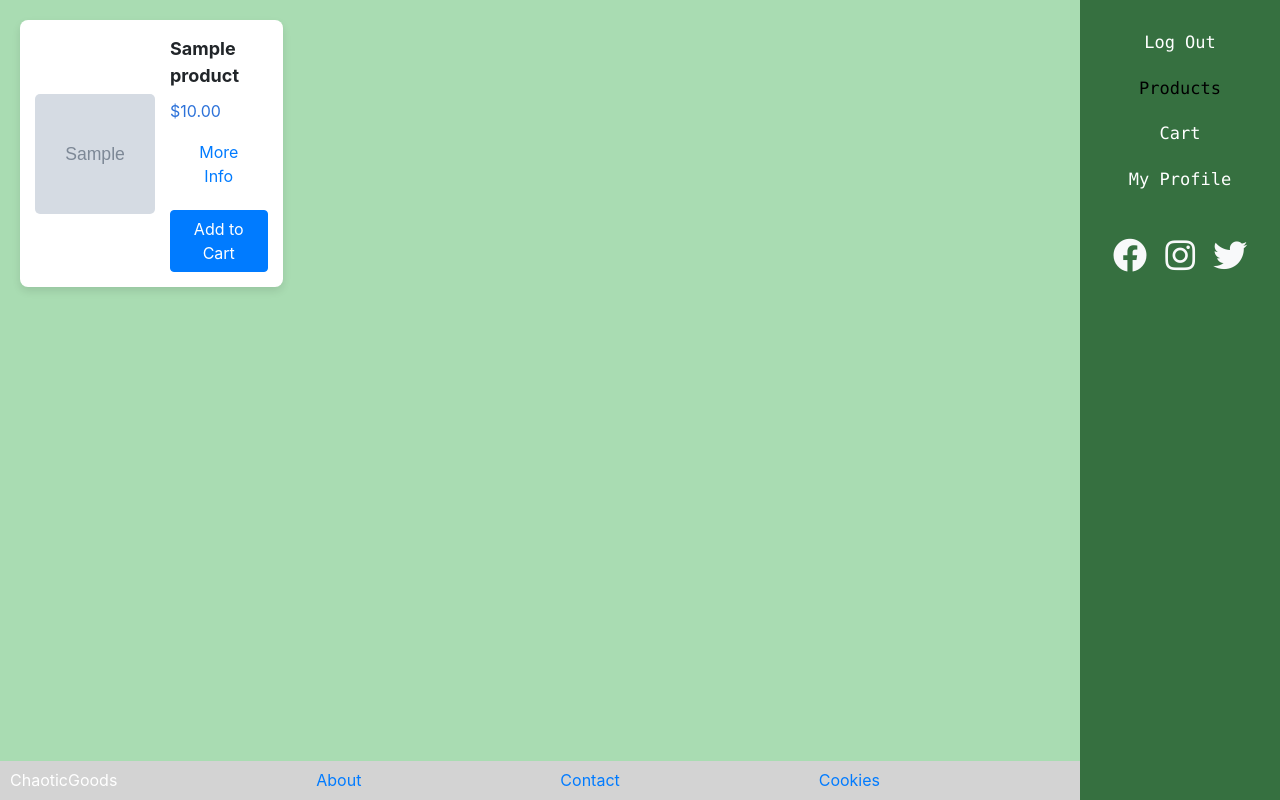
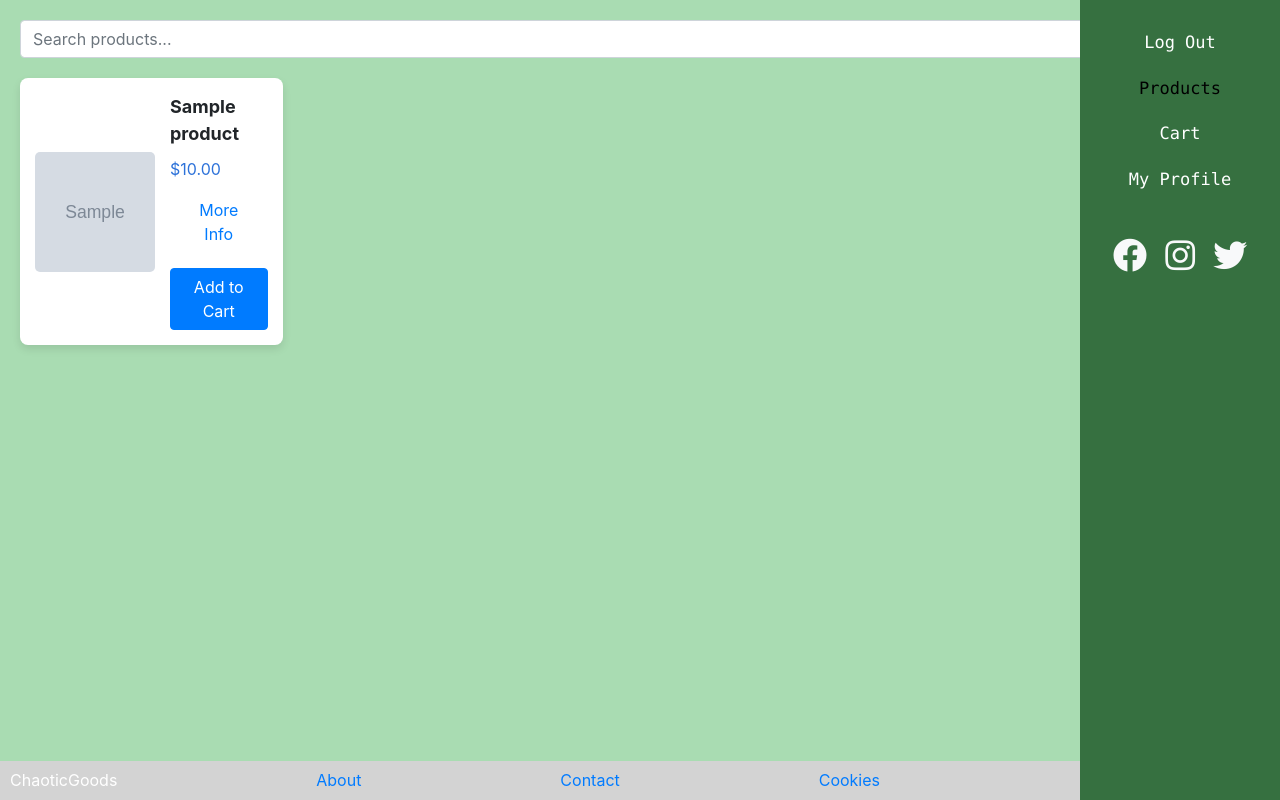
Before and after one commit to Alex-Senst/ChaoticGoods, a PHP site: page /products.php in a window 1280 px wide. Run offline with PHP 8.4, Linux system fonts and the light colour scheme; tables that the repository leaves empty or names only in its code hold one stand-in row (values such as "Sample post"); grey boxes marked "Sample" are stand-in pictures.

Commit message:
attempt at search bar

```diff
--- a/products.php
+++ b/products.php
@@ -1,9 +1,9 @@
 <?php
-// Database connection
+
 $host = 'localhost';
 $dbname = 'chaotic_goods';
-$username = 'root';  // Change this to your database username
-$password = '';      // Change this to your database password
+$username = 'root';
+$password = '';
 
 try {
     $pdo = new PDO("mysql:host=$host;dbname=$dbname", $username, $password);
@@ -12,10 +12,10 @@ try {
     echo 'Connection failed: ' . $e->getMessage();
 }
 
-// Fetch products from database
-$query = "SELECT * FROM products";
+$search = isset($_GET['search']) ? trim($_GET['search']) : '';
+$query = "SELECT * FROM products WHERE title LIKE :search";
 $stmt = $pdo->prepare($query);
-$stmt->execute();
+$stmt->execute(['search' => "%$search%"]);
 $products = $stmt->fetchAll(PDO::FETCH_ASSOC);
 ?>
 
@@ -65,6 +65,10 @@ $products = $stmt->fetchAll(PDO::FETCH_ASSOC);
         .product-buttons {
             margin-top: 15px;
         }
+
+        .search-bar {
+            margin-bottom: 20px;
+        }
     </style>
 </head>
 <body>
@@ -74,7 +78,6 @@ $products = $stmt->fetchAll(PDO::FETCH_ASSOC);
             <li><a href="products.php" class="active">Products</a></li>
             <li><a href="cart.php">Cart</a></li>
             <li><a href="user.php">My Profile</a></li>
-
         </ul>
         <div class="social-icons">
             <a href="https://facebook.com" target="_blank" class="text-light mr-2"><i class="fab fa-facebook fa-2x"></i></a>
@@ -82,14 +85,21 @@ $products = $stmt->fetchAll(PDO::FETCH_ASSOC);
             <a href="https://twitter.com" target="_blank" class="text-light"><i class="fab fa-twitter fa-2x"></i></a>
         </div>
     </div>
+
     <div class="container" style="margin-left: 20px; padding-top: 20px;">
+        <!-- Search Bar -->
+        <form method="GET" class="search-bar">
+            <input type="text" name="search" class="form-control" placeholder="Search products..." value="<?= htmlspecialchars($search) ?>">
+        </form>
+
         <div class="row">
+            <?php if (count($products) > 0): ?>
                 <?php foreach ($products as $product): ?>
                     <div class="col-md-3">
                         <div class="product-card">
-                        <img src="<?= $product['image_url'] ?>" alt="Product Image">
+                            <img src="<?= htmlspecialchars($product['image_url']) ?>" alt="Product Image">
                             <div class="product-info">
-                            <div class="product-title"><?= $product['title'] ?></div>
+                                <div class="product-title"><?= htmlspecialchars($product['title']) ?></div>
                                 <div class="product-price">$<?= number_format($product['price'], 2) ?></div>
                                 <a href="details.php?id=<?= $product['id'] ?>" class="btn btn-link">More Info</a>
                                 <div class="product-buttons">
@@ -102,14 +112,19 @@ $products = $stmt->fetchAll(PDO::FETCH_ASSOC);
                         </div>
                     </div>
                 <?php endforeach; ?>
+            <?php else: ?>
+                <p>No products found.</p>
+            <?php endif; ?>
         </div>
     </div>
+
     <footer>
         <p>ChaoticGoods</p>
         <p><a href="about.php">About</a></p>
         <p><a href="contact.php">Contact</a></p>
         <p><a href="cookies.php">Cookies</a></p>
     </footer>
+
     <script src="https://code.jquery.com/jquery-3.5.1.slim.min.js"></script>
     <script src="https://maxcdn.bootstrapcdn.com/bootstrap/4.5.2/js/bootstrap.bundle.min.js"></script>
 </body>
```
Also changed, not shown: about.php (added). Lines whose indentation alone changed are shown as unchanged.
